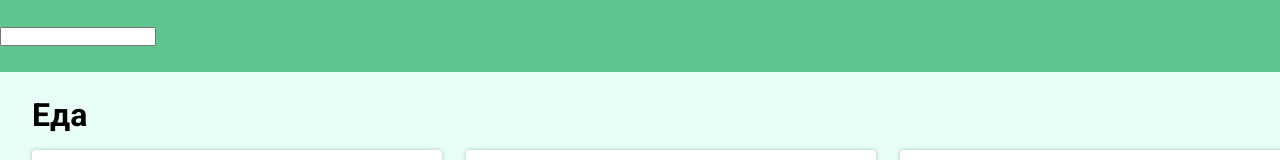
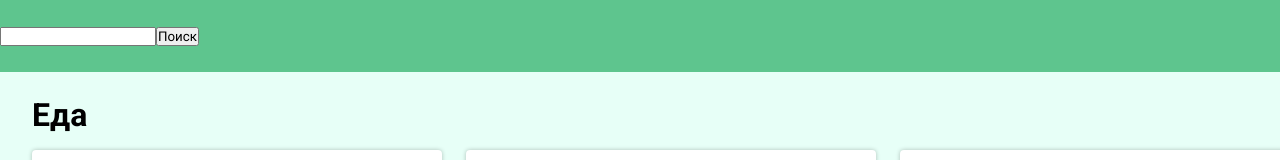
Before and after one commit to VioletBeaver/DIPLOMAAPP, a website: page src/index.html in a window 1280 px wide. Shown: the top 160 px of the page. Drawn offline with Linux system fonts and the light colour scheme.

Commit message:
Task done 3

```diff
--- a/src/index.html
+++ b/src/index.html
@@ -8,9 +8,12 @@
 </head>
 <body>
 <header class='header'>
-  <label>
-    <input />
-  </label>
+  <div style='display: flex; align-items: center; border-radius: 4px'>
+    <label>
+      <input />
+    </label>
+    <button>Поиск</button>
+  </div>
 </header>
 <main class='main-content'>
   <section>
```
